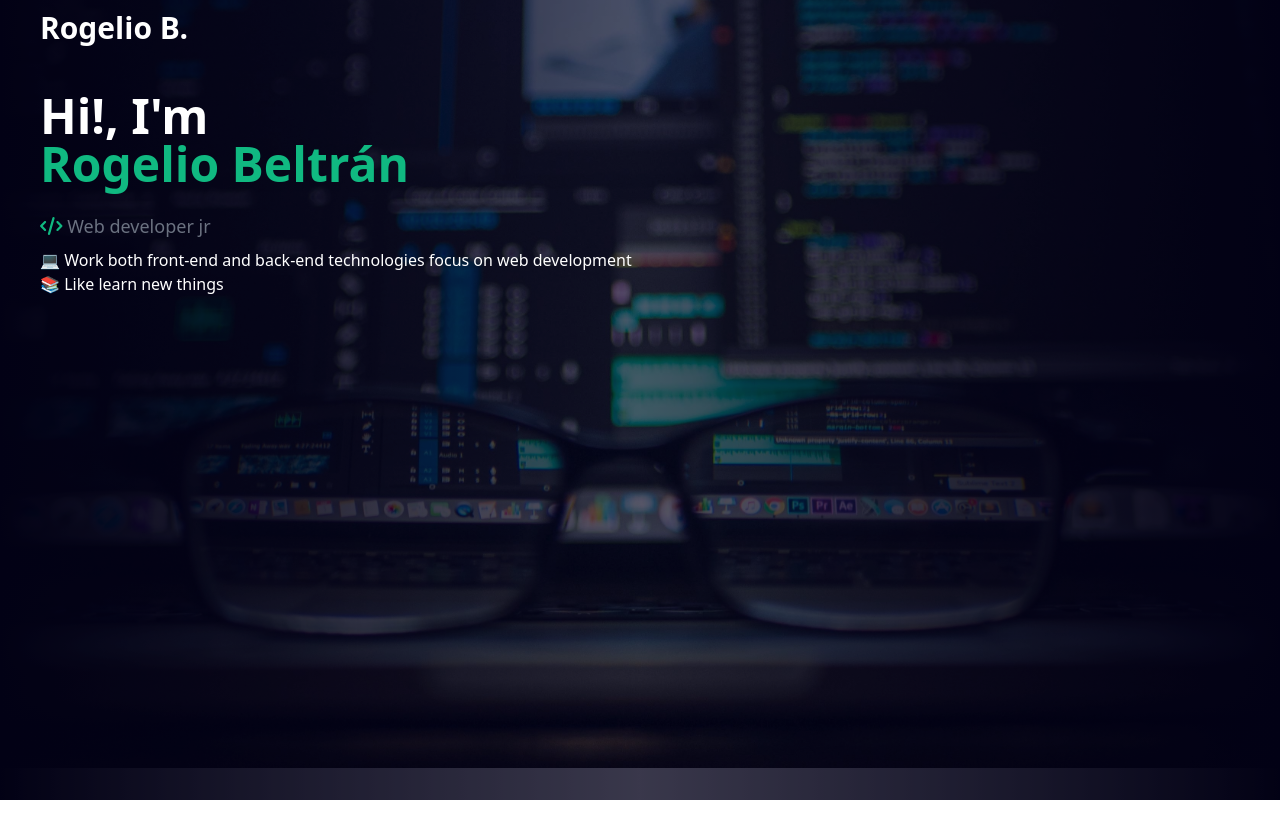
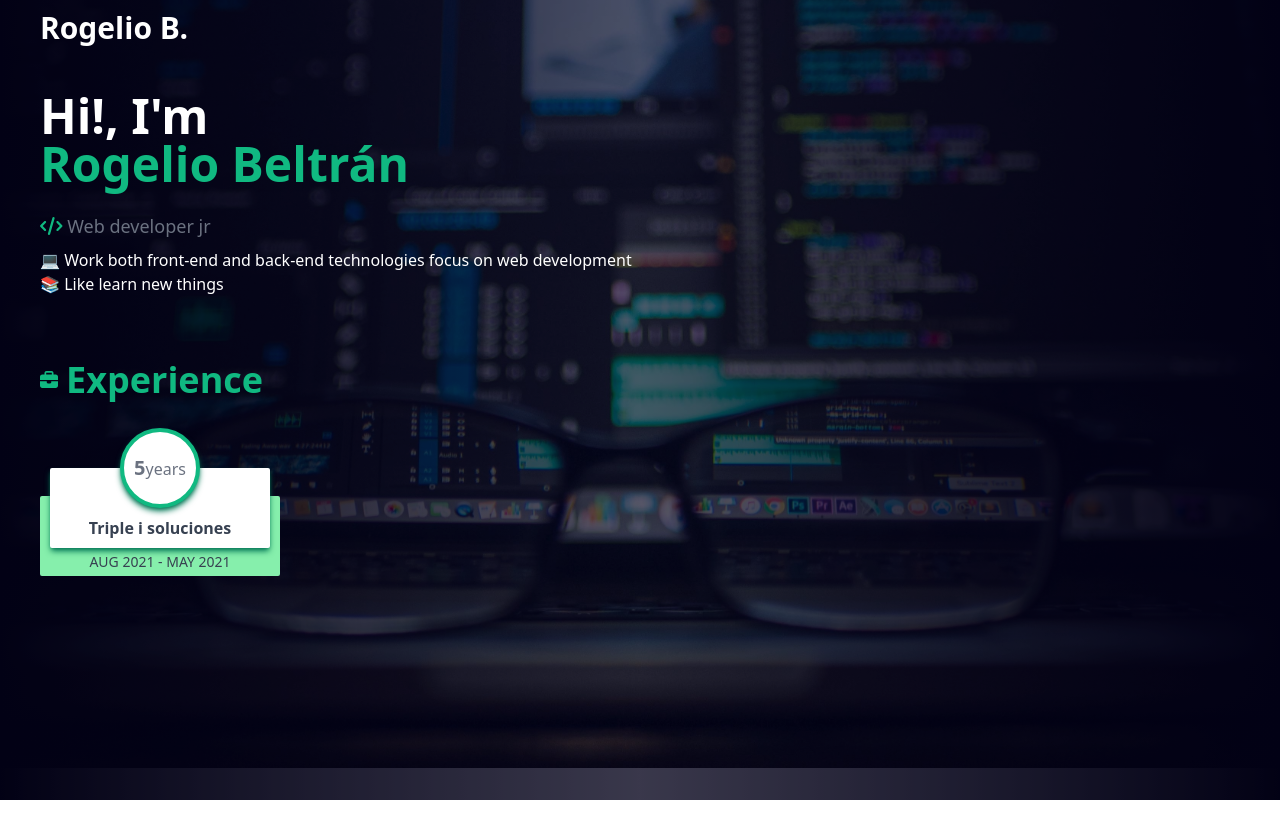
Before and after one commit to bonjourrog/my-portfolio, an Angular app: page /home in a window 1280 px wide. Built offline with nearby package versions, Linux system fonts and the light colour scheme.

Commit message:
experience component was created and added to home

```diff
--- /dev/null
+++ b/src/app/modules/home/experience/experience.component.html
@@ -0,0 +1,12 @@
+<div class="flex flex-wrap items-center w-full mt-16">
+    <p class="flex items-center w-full text-4xl text-emerald-500 font-extrabold"><i class="fa-solid fa-briefcase mr-2 text-lg"></i>Experience</p>
+    <div class="relative flex items-end justify-center w-60 h-20 bg-green-300 rounded-sm cursor-pointer mt-24">
+        <div class="absolute -top-7 flex items-end justify-center w-11/12 h-full bg-white rounded-sm shadow-md shadow-emerald-700">
+            <div class="absolute -top-10 flex items-center justify-center w-20 h-20 rounded-full border-4 border-emerald-500 bg-white shadow-md shadow-emerald-700">
+                <span class="text-gray-500"><strong class="text-xl">5</strong>years</span>
+            </div>
+            <span class="block w-full py-2 text-center text-gray-700 font-bold">Triple i soluciones</span>
+        </div>
+        <span class="py-1 text-gray-700 text-sm">AUG 2021 - MAY 2021</span>
+    </div>
+</div>
--- /dev/null
+++ b/src/app/modules/home/experience/experience.component.ts
@@ -0,0 +1,14 @@
+import { Component, OnInit } from '@angular/core';
+
+@Component({
+  selector: 'app-experience',
+  templateUrl: './experience.component.html'
+})
+export class ExperienceComponent implements OnInit {
+
+  constructor() { }
+
+  ngOnInit(): void {
+  }
+
+}
--- a/src/app/modules/home/home.component.html
+++ b/src/app/modules/home/home.component.html
@@ -9,5 +9,6 @@
     </header>
     <section class="w-1/2 h-[calc(100%-3.5rem)] pl-10 mt-5">
         <app-presentation></app-presentation>
+        <app-experience></app-experience>
     </section>
 </main>
--- a/src/app/modules/home/home.module.ts
+++ b/src/app/modules/home/home.module.ts
@@ -5,6 +5,7 @@ import { RouterModule } from '@angular/router';
 import { HomeRoutes } from './home.routes';
 import { HeaderComponent } from './header/header.component';
 import { PresentationComponent } from './presentation/presentation.component';
+import { ExperienceComponent } from './experience/experience.component';
 
 
 
@@ -12,7 +13,8 @@ import { PresentationComponent } from './presentation/presentation.component';
   declarations: [
     HomeComponent,
     HeaderComponent,
-    PresentationComponent
+    PresentationComponent,
+    ExperienceComponent
   ],
   imports: [
     CommonModule,
```
Also changed, not shown: 1 other file (tests, documents, lock files or other folders).
